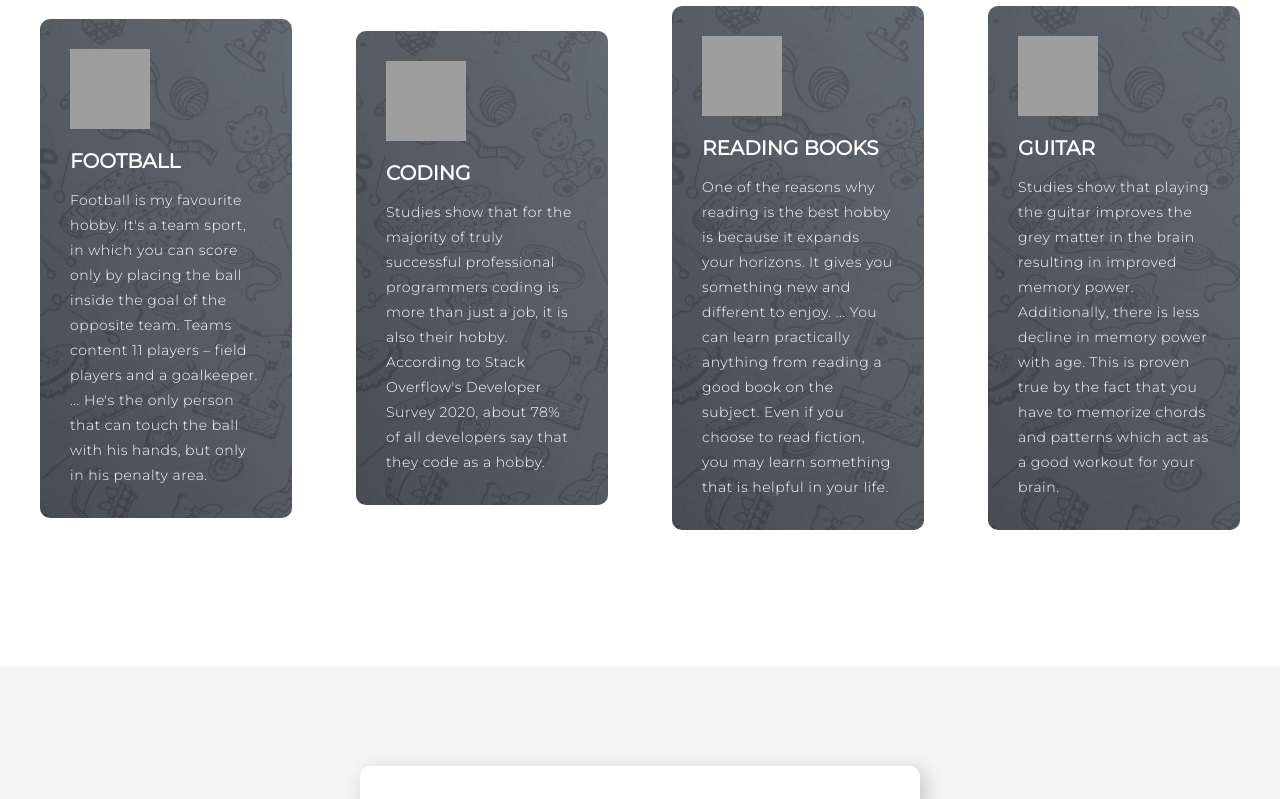
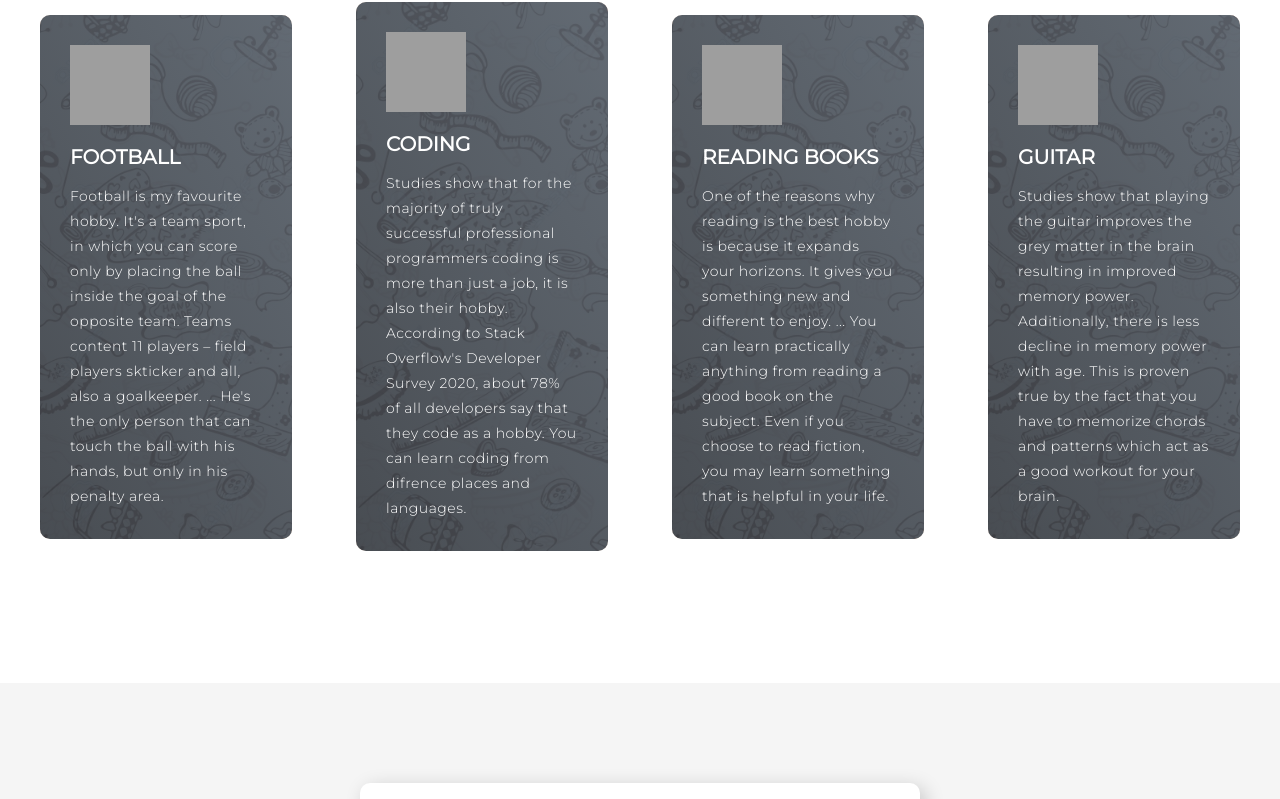
Before and after one commit to ranjanpratap/myprofile, a plain HTML site: page index.html in a window 1280 px wide. Shown: the part 1134-1933 px from the top of the page. Drawn offline with Linux system fonts and the light colour scheme; grey boxes are pictures that could not be loaded.

Commit message:
Update index.html

```diff
--- a/index.html
+++ b/index.html
@@ -67,7 +67,7 @@
                             src="https://img.icons8.com/external-justicon-flat-justicon/64/000000/external-football-sport-justicon-flat-justicon.png" />
                     </div>
                     <h2>Football</h2>
-                    <p>Football is my favourite hobby. It's a team sport, in which you can score only by placing the ball inside the goal of the opposite team. Teams content 11 players – field players and a goalkeeper. ... He's the only person that can touch the ball with his hands, but only in his penalty area.</p>
+                    <p>Football is my favourite hobby. It's a team sport, in which you can score only by placing the ball inside the goal of the opposite team. Teams content 11 players – field players skticker and all, also a goalkeeper. ... He's the only person that can touch the ball with his hands, but only in his penalty area.</p>
 
                 </div>
                 <div class="hobbies-item">
@@ -75,7 +75,7 @@
                             src="https://img.icons8.com/external-kiranshastry-gradient-kiranshastry/64/000000/external-coding-interface-kiranshastry-gradient-kiranshastry.png" />
                     </div>
                     <h2>Coding</h2>
-                    <p>Studies show that for the majority of truly successful professional programmers coding is more than just a job, it is also their hobby. According to Stack Overflow's Developer Survey 2020, about 78% of all developers say that they code as a hobby.</p>
+                    <p>Studies show that for the majority of truly successful professional programmers coding is more than just a job, it is also their hobby. According to Stack Overflow's Developer Survey 2020, about 78% of all developers say that they code as a hobby. You can learn coding from difrence places and languages.</p>
                 </div>
                 <div class="hobbies-item">
                     <div class="icon"><img
```
